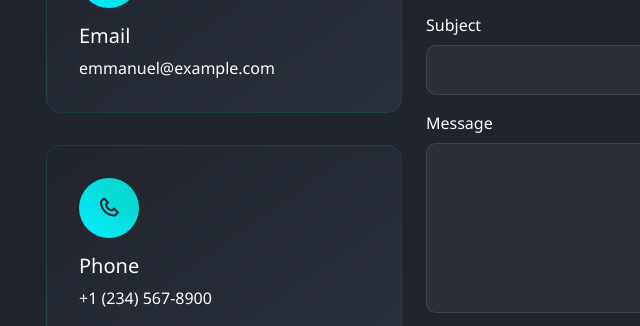
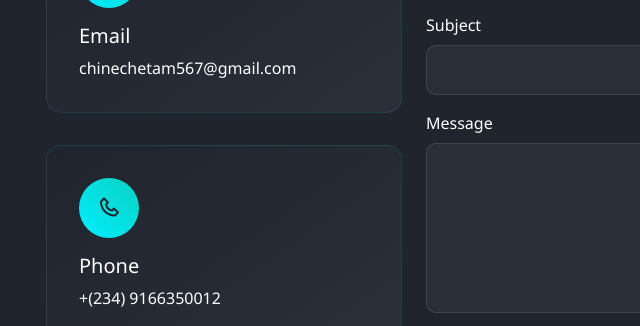
Before and after one commit to EmmanuelNnamani567/emmanuel-portfolio, a plain HTML site: page contact.html in a window 1280 px wide. Shown: the part 412-738 px from the top of the page, 36-676 px from the left. Drawn offline with nearby package versions, Linux system fonts and the light colour scheme.

Commit message:
Update contact information in contact.html

```diff
--- a/contact.html
+++ b/contact.html
@@ -263,7 +263,7 @@
               <i class="bx bx-envelope"></i>
             </div>
             <h5>Email</h5>
-            <p class="mb-0">emmanuel@example.com</p>
+            <p class="mb-0">chinechetam567@gmail.com</p>
           </div>
 
           <div class="contact-info-card">
@@ -271,7 +271,7 @@
               <i class="bx bx-phone"></i>
             </div>
             <h5>Phone</h5>
-            <p class="mb-0">+1 (234) 567-8900</p>
+            <p class="mb-0">+(234) 9166350012</p>
           </div>
 
           <div class="contact-info-card">
```
